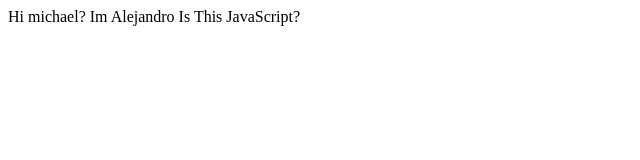
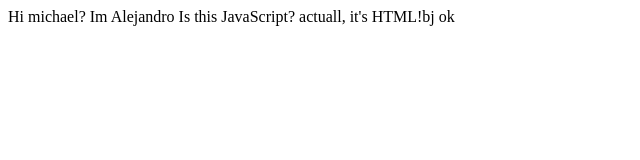
Before and after one commit to Alejandro-Z66/alejandros-project, a plain HTML site: page index.html in a window 1280 px wide. Shown: the whole page, without its empty margins (0-640 px from the left). Drawn offline with Linux system fonts and the light colour scheme.

Commit message:
Classadoo autocommit

```diff
--- a/index.html
+++ b/index.html
@@ -4,6 +4,8 @@
   <body>
     Hi michael?
     Im Alejandro
-  Is This JavaScript?
+  Is this JavaScript?
+    actuall, it's HTML!bj
+    ok
   </body>
 </html>
```
